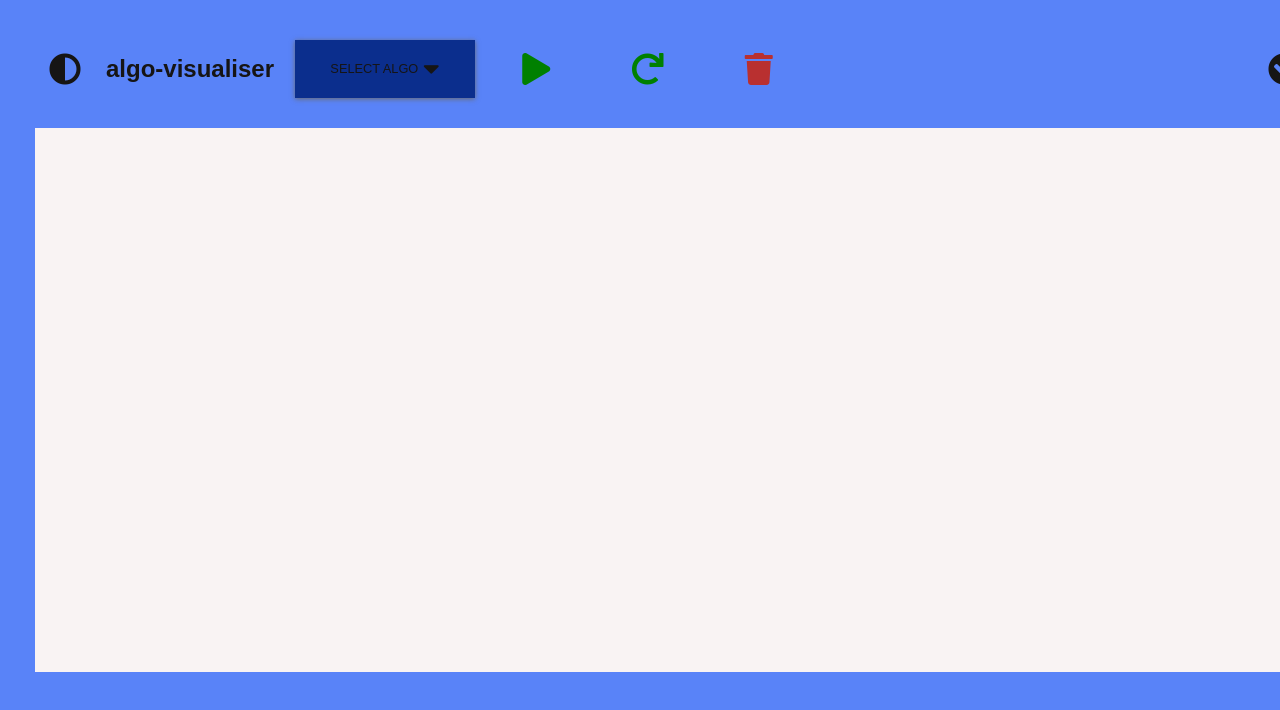
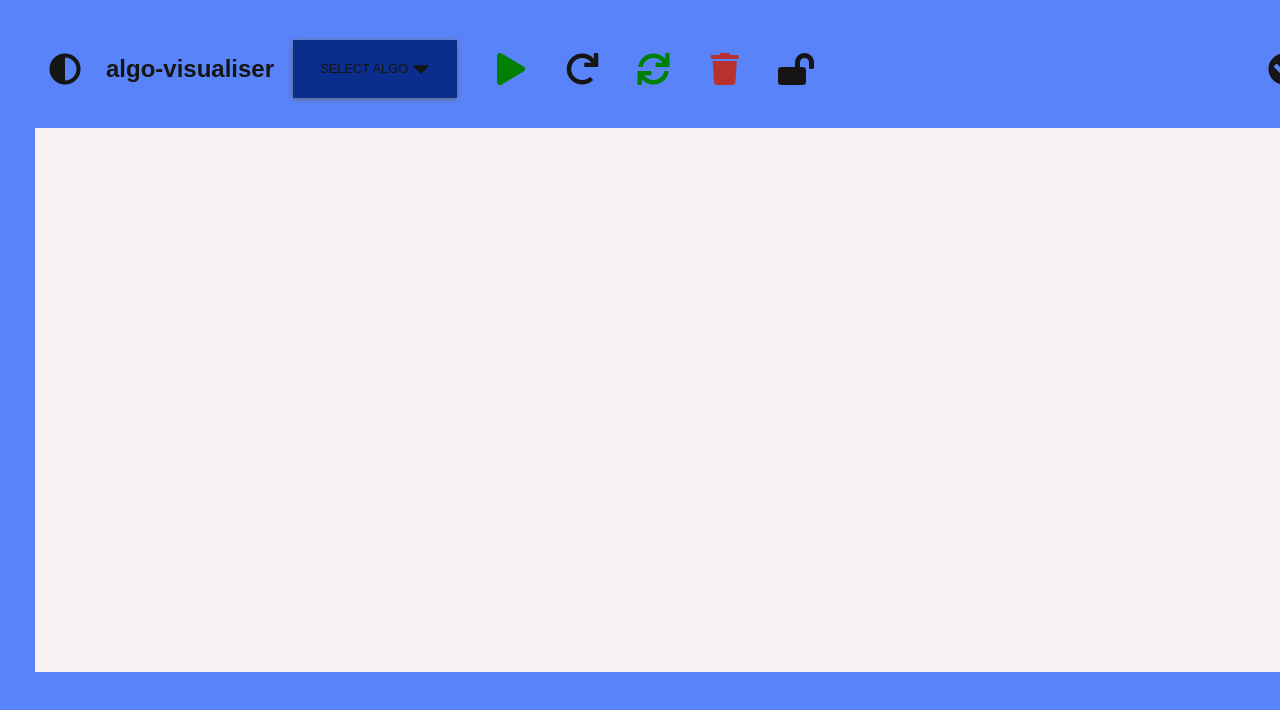
Before and after one commit to akshaynair319/algo-visualiser, a React (Create React App) app: page / in a window 1280 px wide. Shown: the top 710 px of the page. Built offline with nearby package versions, Linux system fonts and the light colour scheme.

Commit message:
added extra functionality

```diff
--- a/src/Components/Context.js
+++ b/src/Components/Context.js
@@ -9,6 +9,10 @@ const initialState = getInitialState();
 export const AppProvider = ({ children }) => {
   const [state, dispatch] = useReducer(reducer, initialState);
 
+  //function for undoing last action
+  const undo = () => {
+    dispatch({ type: ACTIONS.UNDO });
+  };
   //function for clearing the board
   const clearAll = () => {
     dispatch({ type: ACTIONS.DELETE });
@@ -17,6 +21,11 @@ export const AppProvider = ({ children }) => {
   //function for clearing the progress of the algorithm
   const refresh = () => {
     dispatch({ type: ACTIONS.REFRESH });
+  };
+
+  //function for locking and unlocking the graph (saving user from unnecessary mistakes)
+  const toggleLock = () => {
+    dispatch({ type: ACTIONS.TOGGLE_LOCK });
   };
 
   const updatePoints = (width, height) => {
@@ -47,11 +56,13 @@ export const AppProvider = ({ children }) => {
     <AppContext.Provider
       value={{
         ...state,
+        undo,
+        refresh,
         clearAll,
+        toggleLock,
         makeNode,
         updatePoints,
         changeAlgo,
-        refresh,
         startVisualisation,
       }}
     >
--- a/src/Components/Navbar.js
+++ b/src/Components/Navbar.js
@@ -5,8 +5,15 @@ import { useGlobalContext } from "./Context";
 import "../Styles/navbar.css";
 
 function Navbar() {
-  const { clearAll, refresh, startVisualisation, currentAlgo } =
-    useGlobalContext();
+  const {
+    clearAll,
+    refresh,
+    startVisualisation,
+    currentAlgo,
+    lock,
+    toggleLock,
+    undo,
+  } = useGlobalContext();
 
   const [theme, setTheme] = useState(
     localStorage.getItem("theme") || "light-theme"
@@ -34,17 +41,22 @@ function Navbar() {
 
   return (
     <div className="navbar">
+      {/* to switch between light and dark themes */}
       <div className="themeToggle">
         <i className="fas fa-adjust fa-2x" onClick={toggleTheme}></i>
       </div>
+      {/* title */}
       <div className="title">algo-visualiser </div>
+      {/* dropdown menu for selecting algorithm */}
       {dropdown && (
         <Dropdown
           rect={selectAlgoRef.current.getBoundingClientRect()}
           show={dropdown}
         />
       )}
-      <ul>
+      {/* tools for graph */}
+      <ul className="navbar-items">
+        {/* button for selecting algorithms */}
         <li
           onClick={() => setDropdown(!dropdown)}
           ref={selectAlgoRef}
@@ -53,13 +65,35 @@ function Navbar() {
           {currentAlgo || "Select ALgo"}
           <i className="fas fa-caret-down fa-2x"></i>
         </li>
-        <i
-          className="options fas fa-play fa-2x"
-          onClick={startVisualisation}
-        ></i>
-
-        <i className="options fas fa-redo fa-2x" onClick={refresh}></i>
-        <i className="options fas fa-trash fa-2x" onClick={clearAll}></i>
+        {/* start algorithms */}
+        <div className="tooltip-container start" data-tooltip="start">
+          <i
+            className="options fas fa-play fa-2x"
+            onClick={startVisualisation}
+          ></i>
+        </div>
+        {/* undo previous activity */}
+        <div className="tooltip-container undo" data-tooltip="undo">
+          <i className="options fas fa-redo fa-2x" onClick={undo}></i>
+        </div>
+        {/* refresh the graph off all styles applied */}
+        <div className="tooltip-container refresh" data-tooltip="refresh">
+          <i className="options fas fa-sync fa-2x" onClick={refresh}></i>
+        </div>
+        {/* delete graph */}
+        <div className="tooltip-container delete" data-tooltip="delete">
+          <i className="options fas fa-trash fa-2x" onClick={clearAll}></i>
+        </div>
+        {/* lock graph */}
+        <div
+          className="tooltip-container lock-unlock"
+          data-tooltip={`${lock ? "lock" : "unlock"}`}
+        >
+          <i
+            className={`options-lock fas fa-lock${lock ? "" : "-open"} fa-2x`}
+            onClick={toggleLock}
+          ></i>
+        </div>
       </ul>
       <Customize />
     </div>
--- a/src/Styles/edge.css
+++ b/src/Styles/edge.css
@@ -1,7 +1,11 @@
 .edge {
-  border-top: 2px solid black;
+  border-top: 4px solid black;
   position: absolute;
   text-align: center;
   margin: 0;
   padding: 0;
 }
+
+.edge:hover {
+  border-top: 8px solid red;
+}
--- a/src/Styles/grid.css
+++ b/src/Styles/grid.css
@@ -18,9 +18,9 @@
   align-items: center;
   cursor: pointer;
 }
-.node:hover {
+/* .node:hover {
   background-color: var(--grid-node-color-hover);
-}
+} */
 
 /* node selected as vertex */
 .vertex {
@@ -31,6 +31,10 @@
   align-items: center;
   cursor: pointer;
   z-index: 2;
+}
+
+.vertex:hover {
+  margin: -4px;
 }
 
 .visited {
--- a/src/Styles/index.css
+++ b/src/Styles/index.css
@@ -6,7 +6,7 @@
   --dark: rgb(22, 21, 21);
   --shadow: 0 1px 5px rgb(104, 104, 104);
   --grid-node-color: rgb(249, 243, 243);
-  --grid-node-color-hover: rgb(0, 0, 0);
+  --grid-node-color-hover: rgb(134, 131, 131);
   --grid-node-color-vertex: black;
   --grid-node-color-visited-vertex: #5983f8;
 }
@@ -17,6 +17,7 @@
   --dark: rgb(22, 21, 21);
   --shadow: 0 1px 5px rgb(104, 104, 104);
   --grid-node-color: #f9f3f3;
+  --grid-node-color-vertex: black;
   --grid-node-color-visited-vertex: #5983f8;
 }
 .dark-theme {
@@ -24,6 +25,7 @@
   --dark: #ccc;
   --shadow: 0 1px 5px rgba(245, 223, 223, 0.459);
   --grid-node-color: #2b2929;
+  --grid-node-color-vertex: #ccc;
   --grid-node-color-visited-vertex: #5983f8;
 }
 html {
--- a/src/Styles/navbar.css
+++ b/src/Styles/navbar.css
@@ -14,15 +14,16 @@
   font-size: 1.5rem;
   font-weight: bolder;
 }
-ul {
+.navbar-items {
   margin: 0px;
-  padding: 0 0.2rem;
+  padding: 0;
   justify-content: space-around;
   justify-self: stretch;
   list-style: none;
   display: grid;
-  grid-template-columns: 180px repeat(auto-fill, 100px);
-  gap: 0.5rem;
+  grid-template-columns: 180px repeat(auto-fill, 66px);
+  /* grid-gap: 0.5rem; */
+  /* gap: 0.5rem; */
 }
 
 .selectAlgo {
@@ -39,6 +40,7 @@ ul {
   cursor: pointer;
   justify-content: center;
   align-items: center;
+  margin-right: 1rem;
 }
 
 ul li:hover {
@@ -50,14 +52,114 @@ li:hover {
   cursor: pointer;
 }
 
+.tooltip-container {
+  display: flex;
+  align-items: center;
+  justify-content: center;
+}
+
 .options {
   text-decoration: none;
-  padding: 0.8rem;
-  /* color: var(--dark);   */
+  padding: 0.8rem 0;
+  /* color: var(--dark); */
   /* box-shadow: var(--shadow); */
-  margin: 0 auto;
-  align-items: center;
+  /* margin: 0 auto; */
+  align-content: center;
+  text-align: center;
   justify-content: center;
+  cursor: pointer;
+}
+.options:hover {
+  animation-name: moveUp;
+  animation-duration: 0.5s;
+  animation-fill-mode: forwards;
+}
+.options:active {
+  animation-name: moveDown;
+  animation-duration: 0.5s;
+  animation-fill-mode: forwards;
+}
+
+@keyframes moveUp {
+  0% {
+    transform: translateY(0px);
+  }
+  100% {
+    transform: translateY(-5px);
+  }
+}
+@keyframes moveDown {
+  0% {
+    transform: translateY(0px);
+  }
+  100% {
+    transform: translateY(3px);
+  }
+}
+
+.tooltip-container {
+  position: relative;
+}
+
+.tooltip-container::before,
+.tooltip-container::after {
+  --scale: 0;
+  --arrow-size: 10px;
+  --translate-y: 0px;
+  position: absolute;
+  top: -1rem;
+  left: 50%;
+  transform: translateX(-50%) translateY(var(--translate-y, 0))
+    scale(var(--scale));
+  transition: 200ms transform;
+}
+
+.tooltip-container::before {
+  --translate-y: calc(-25% - var(--arrow-size));
+  padding: 0.5rem;
+  width: max-content;
+  height: max-content;
+  max-width: 100%;
+  text-align: center;
+  border-radius: 0.5rem;
+  background-color: var(--primary-dark);
+  transform-origin: bottom center;
+}
+
+.tooltip-container:hover::before,
+.tooltip-container:hover::after {
+  --scale: 1;
+}
+
+.start::before {
+  content: attr(data-tooltip);
+}
+.undo::before {
+  content: attr(data-tooltip);
+}
+.refresh::before {
+  content: attr(data-tooltip);
+}
+.delete::before {
+  content: attr(data-tooltip);
+}
+.lock-unlock::before {
+  content: attr(data-tooltip);
+}
+
+.options-lock {
+  text-decoration: none;
+  padding: 0.8rem 0;
+  /* color: var(--dark); */
+  /* box-shadow: var(--shadow); */
+  /* margin: 0 auto; */
+  align-content: center;
+  text-align: center;
+  justify-content: center;
+}
+.options-lock:hover {
+  cursor: pointer;
+  transform: scale(1.2) !important;
 }
 
 .fa-play {
@@ -66,10 +168,10 @@ li:hover {
 .fa-play:hover {
   color: rgb(0, 255, 0);
 }
-.fa-redo {
+.fa-sync {
   color: green;
 }
-.fa-redo:hover {
+.fa-sync:hover {
   color: rgb(0, 255, 0);
 }
 .fa-trash {
--- a/src/utils/actions.js
+++ b/src/utils/actions.js
@@ -1,6 +1,8 @@
 export const ACTIONS = {
+  UNDO: "UNDO",
   DELETE: "DELETE",
   REFRESH: "REFRESH",
+  TOGGLE_LOCK: "TOGGLE_LOCK",
   MAKENODE: "MAKENODE",
   MAKEEDGE: "MAKEEDGE",
   CHANGEALGO: "CHANGEALGO",
--- a/src/utils/initialState.js
+++ b/src/utils/initialState.js
@@ -10,8 +10,7 @@ export const getInitialState = () => {
   return {
     vertices: nodes,
     currentVertex: null,
-    verticesAdded: 0,
-    edgesAdded: 0,
+    lock: false,
     edge: {
       //properties of the latest edge: from{x1,y1, node1} to{x2,y2,node2}
       x1: -1,
@@ -23,6 +22,7 @@ export const getInitialState = () => {
     },
     edges: [],
     adjList: [],
+    last_actions: [],
     currentAlgo: "",
     startNode: -1,
     nodesDist: nodes.map((nodes) => 10000),
```
Also changed, not shown: src/utils/reducer.js (+54 -6 lines).
